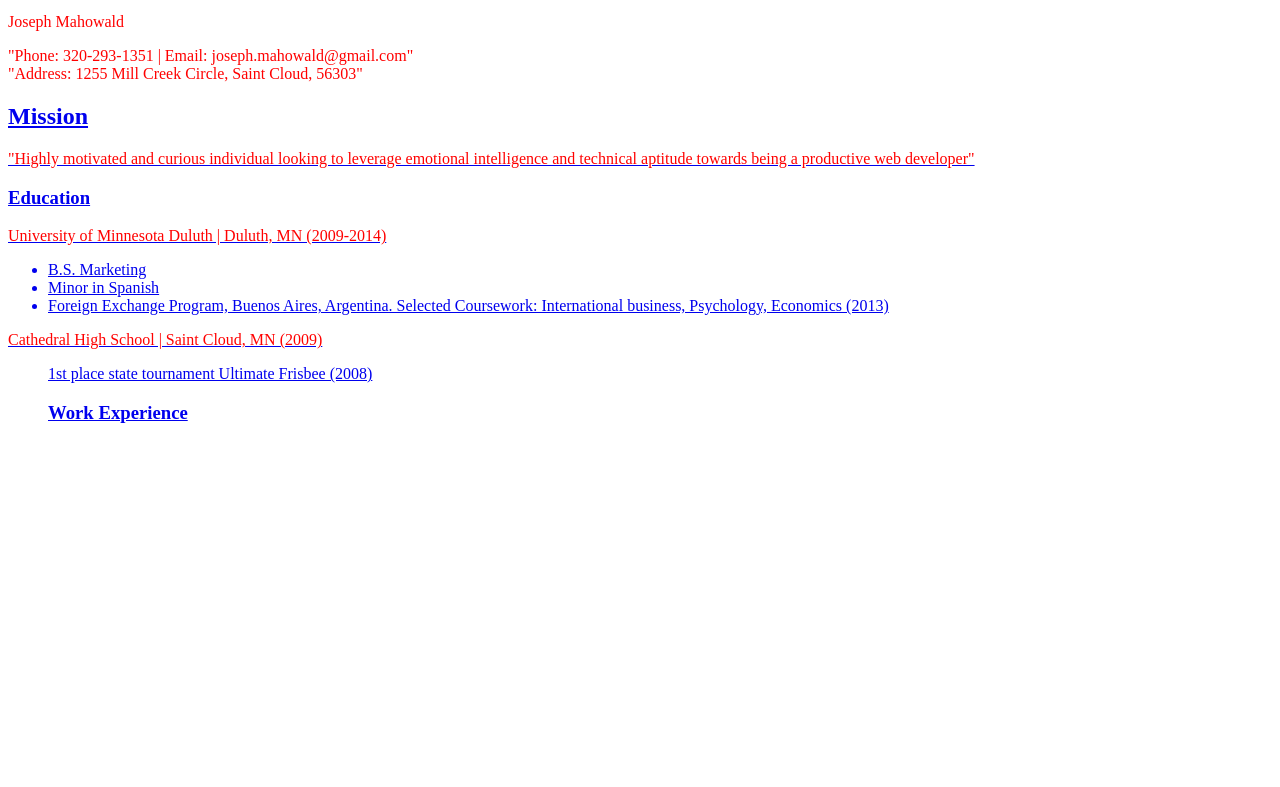
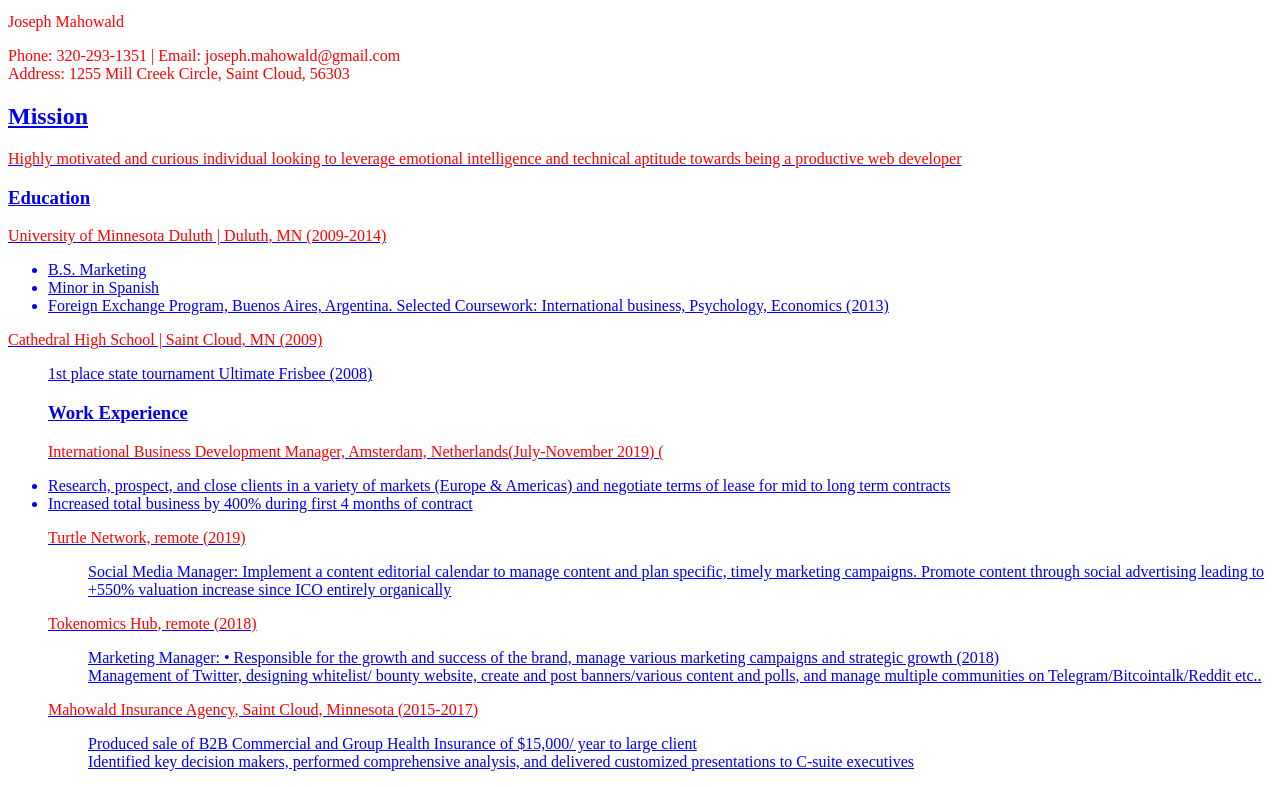
Before and after one commit to gordmanMD/GordmanMD.girhub.io, a plain HTML site: page index.html in a window 1280 px wide. Shown: the part 311-1098 px from the top of the page. Before the commit the page ends 800 px from the top, so only its background shows below. Drawn offline with Linux system fonts and the light colour scheme.

Commit message:
work exp. expanded

```diff
--- a/index.html
+++ b/index.html
@@ -9,9 +9,9 @@
   <body>
     <p>Joseph Mahowald</p>
     <p>
-    "Phone: 320-293-1351 | Email: joseph.mahowald@gmail.com"
+    Phone: 320-293-1351 | Email: joseph.mahowald@gmail.com
     <br>
-    "Address: 1255 Mill Creek Circle, Saint Cloud, 56303"
+    Address: 1255 Mill Creek Circle, Saint Cloud, 56303
     <br>
       <a href= "https://www.linkedin.com/in/josephmahowald/" Linkedin Profile</a>
     </p>
@@ -19,7 +19,7 @@
 
        <article>
        <h2> Mission </h2>
-    <p> "Highly motivated and curious individual looking to leverage emotional intelligence and technical aptitude towards being a productive web developer"
+    <p> Highly motivated and curious individual looking to leverage emotional intelligence and technical aptitude towards being a productive web developer
     </p>
     </article>
 
@@ -34,9 +34,21 @@
       <p> Cathedral High School | Saint Cloud, MN (2009)
       <ul> 1st place state tournament Ultimate Frisbee (2008)
 
+      <article>
+    <h3> Work Experience </h3>
+        <p> International Business Development Manager, Amsterdam, Netherlands(July-November 2019) ( </p>
+          <li>  Research, prospect, and close clients in a variety of markets (Europe & Americas) and negotiate terms of lease for mid to long term contracts</li>
+          <li>  Increased total business by 400% during first 4 months of contract  </li>
 
-    <h3> Work Experience </h3>
+                      <p> Turtle Network, remote (2019) </p>
+                      <ul> Social Media Manager:	Implement a content editorial calendar to manage content and plan specific, timely marketing campaigns.  Promote content through social advertising leading to +550% valuation increase since ICO entirely organically </ul>
+               <p> Tokenomics Hub, remote (2018)</p>
+                     <ul> Marketing Manager: •	Responsible for the growth and success of the brand, manage various marketing campaigns and strategic growth (2018) </ul>
+                     <ul> Management of Twitter, designing whitelist/ bounty website, create and post banners/various content and polls, and manage multiple communities on Telegram/Bitcointalk/Reddit etc..   </ul>
 
+                      <p> Mahowald Insurance Agency, Saint Cloud, Minnesota (2015-2017) </p>
+                      <ul> Produced sale of B2B Commercial and Group Health Insurance of $15,000/ year to large client </ul>
+                      <ul> Identified key decision makers, performed comprehensive analysis, and delivered customized presentations to C-suite executives </ul>
 
     </body>
     </html>
```
